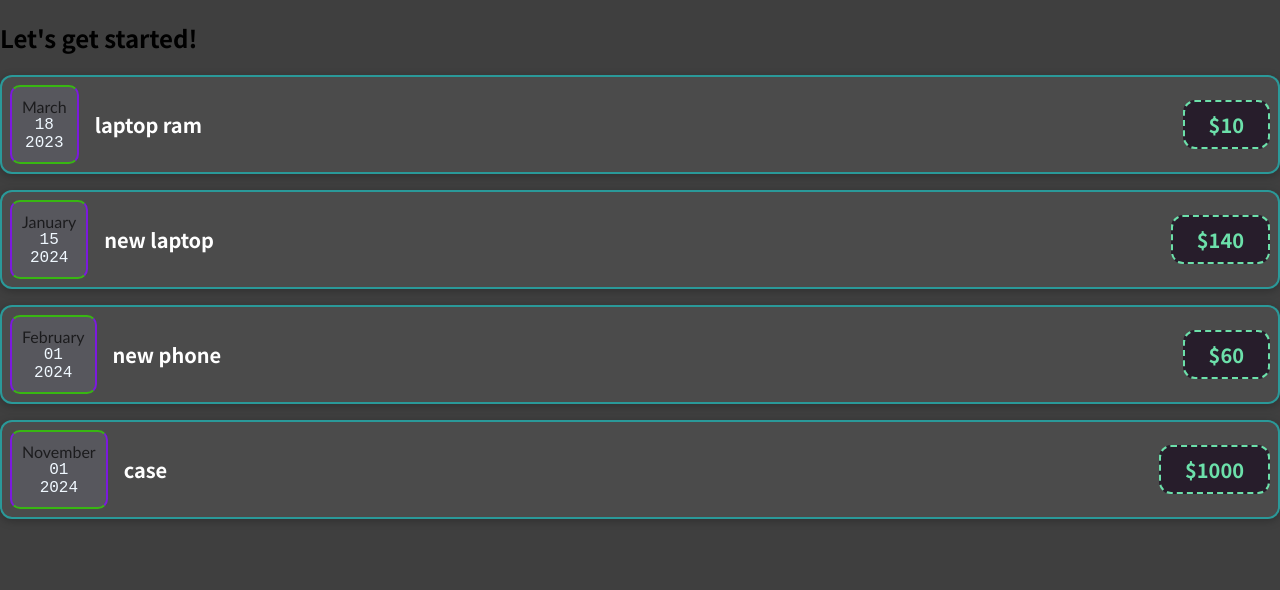
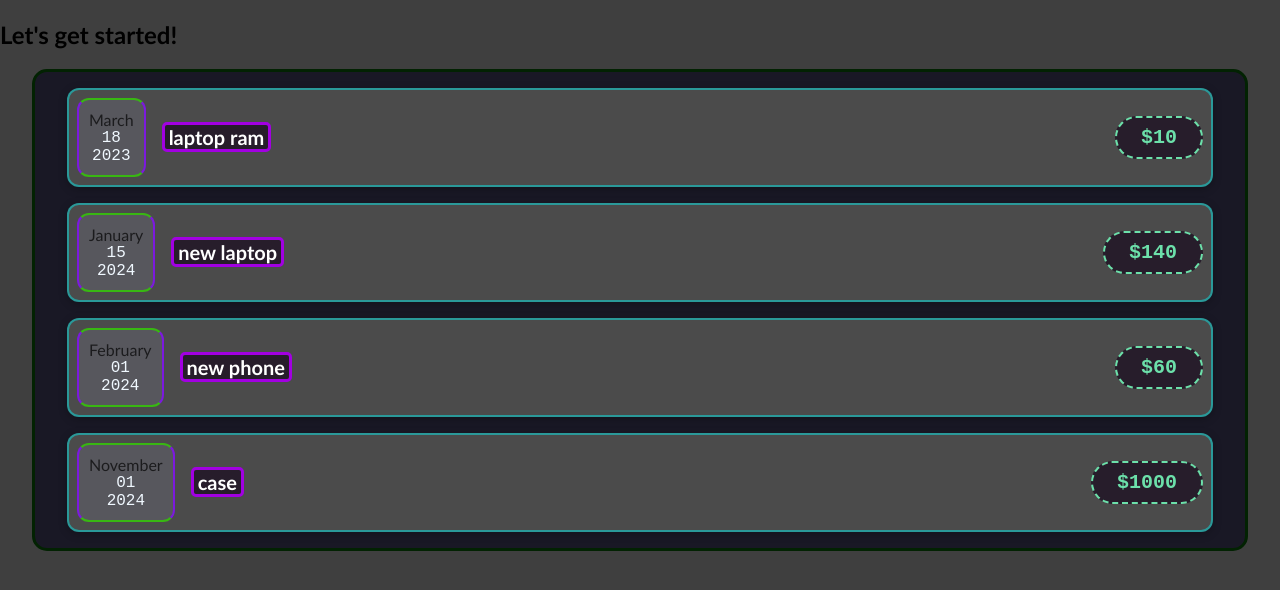
Before and after one commit to Hawkazizi/React-ForLearning, a JavaScript app: page / in a window 1280 px wide. Shown: the top 590 px of the page. Built offline with nearby package versions, Linux system fonts and the light colour scheme.

Commit message:
split components $ composition via Card

```diff
--- a/src/App.js
+++ b/src/App.js
@@ -19,7 +19,9 @@ function App() {
   ];
   return (
     <div>
-      <h2>Let's get started!</h2>
+      <h2>Let's get started! </h2>
+
+      <div className="allBoxes">
         <ExpenseItem
           id={expense[0].id}
           title={expense[0].title}
@@ -45,6 +47,7 @@ function App() {
           date={expense[3].date}
         ></ExpenseItem>
       </div>
+    </div>
   );
 }
 
--- /dev/null
+++ b/src/components/Card.css
@@ -0,0 +1,5 @@
+.card {
+  font-family: "Courier New", Courier, monospace;
+  color: aliceblue;
+  border-radius: 12px;
+}
--- /dev/null
+++ b/src/components/Card.js
@@ -0,0 +1,7 @@
+import "./Card.css";
+function Card(props) {
+  const classes = "card " + props.className;
+  return <div className={classes}>{props.children}</div>;
+}
+
+export default Card;
--- a/src/components/ExpenseDate.css
+++ b/src/components/ExpenseDate.css
@@ -1,11 +1,11 @@
 .date {
-  border-radius: 10px;
   border: 2px solid rgb(124, 25, 223);
   border-top: 2px solid rgb(56, 183, 18);
   border-bottom: 2px solid rgb(56, 183, 18);
   padding: 10px;
   text-align: center;
   background-color: rgb(87, 87, 93);
+  /* border-radius: 123; */
 }
 
 .date--month {
@@ -13,12 +13,3 @@
   font-family: "Trebuchet MS", "Lucida Sans Unicode", "Lucida Grande",
     "Lucida Sans", Arial, sans-serif;
 }
-
-.date--year {
-  color: aliceblue;
-  font-family: "Courier New", Courier, monospace;
-}
-.date--day {
-  font-family: "Courier New", Courier, monospace;
-  color: aliceblue;
-}
--- a/src/components/ExpenseDate.js
+++ b/src/components/ExpenseDate.js
@@ -1,3 +1,4 @@
+import Card from "./Card";
 import "./ExpenseDate.css";
 
 function ExpenseDate(props) {
@@ -5,11 +6,11 @@ function ExpenseDate(props) {
   const day = props.date.toLocaleString("en-US", { day: "2-digit" });
   const year = props.date.getFullYear();
   return (
-    <div className="date">
+    <Card className="date">
       <div className="date--month">{month}</div>
       <div className="date--day">{day}</div>
       <div className="date--year">{year}</div>
-    </div>
+    </Card>
   );
 }
 
--- a/src/components/ExpenseItem.css
+++ b/src/components/ExpenseItem.css
@@ -6,7 +6,6 @@
   padding: 0.5rem;
   margin: 1rem 0;
   border: 2px solid rgba(0, 255, 255, 0.436);
-  border-radius: 12px;
   background-color: #4b4b4b;
 }
 
@@ -21,21 +20,28 @@
 }
 
 .expense-item h2 {
+  font-family: "Trebuchet MS", "Lucida Sans Unicode", "Lucida Grande",
+    "Lucida Sans", Arial, sans-serif;
   color: #3a3a3a;
   font-size: 1rem;
-  flex: 1;
+  /* flex: 1; */
   margin: 0 1rem;
   color: white;
+  background-color: #271d2b;
+  border: #a200e2 solid 3px;
+  border-radius: 5px;
+  padding: 0 4px;
 }
 
 .expense-item__price {
+  margin-left: auto;
   font-size: 1rem;
   font-weight: bold;
   color: rgb(108, 224, 170);
   background-color: #271d2b;
   border: 2px dashed rgb(108, 224, 170);
   padding: 0.5rem;
-  border-radius: 12px;
+  border-radius: 120px;
 }
 
 @media (min-width: 580px) {
--- a/src/components/ExpenseItem.js
+++ b/src/components/ExpenseItem.js
@@ -1,15 +1,16 @@
 import ExpenseDate from "./ExpenseDate";
+import Card from "./Card";
 import "./ExpenseItem.css";
 
 function ExpenseItem(props) {
   return (
-    <div className="expense-item">
+    <Card className="expense-item">
       <ExpenseDate date={props.date} />
       <div className="expense-item__description">
         <h2>{props.title}</h2>
         <div className="expense-item__price">${props.amount}</div>
       </div>
-    </div>
+    </Card>
   );
 }
 
--- a/src/index.css
+++ b/src/index.css
@@ -5,10 +5,19 @@
 }
 
 html {
-  font-family: "Noto Sans JP", sans-serif;
+  font-family: "Trebuchet MS", "Lucida Sans Unicode", "Lucida Grande",
+    "Lucida Sans", Arial, sans-serif;
 }
 
 body {
   margin: 0;
   background-color: #3f3f3f;
 }
+.allBoxes {
+  background-color: #0e0d1dc2;
+  border: rgb(2, 34, 2) solid 3px;
+  border-radius: 15px;
+
+  padding: 0 2rem;
+  margin: 0 2rem;
+}
```
Also changed, not shown: 1 other file (tests, documents, lock files or other folders). Lines whose indentation alone changed are shown as unchanged.
